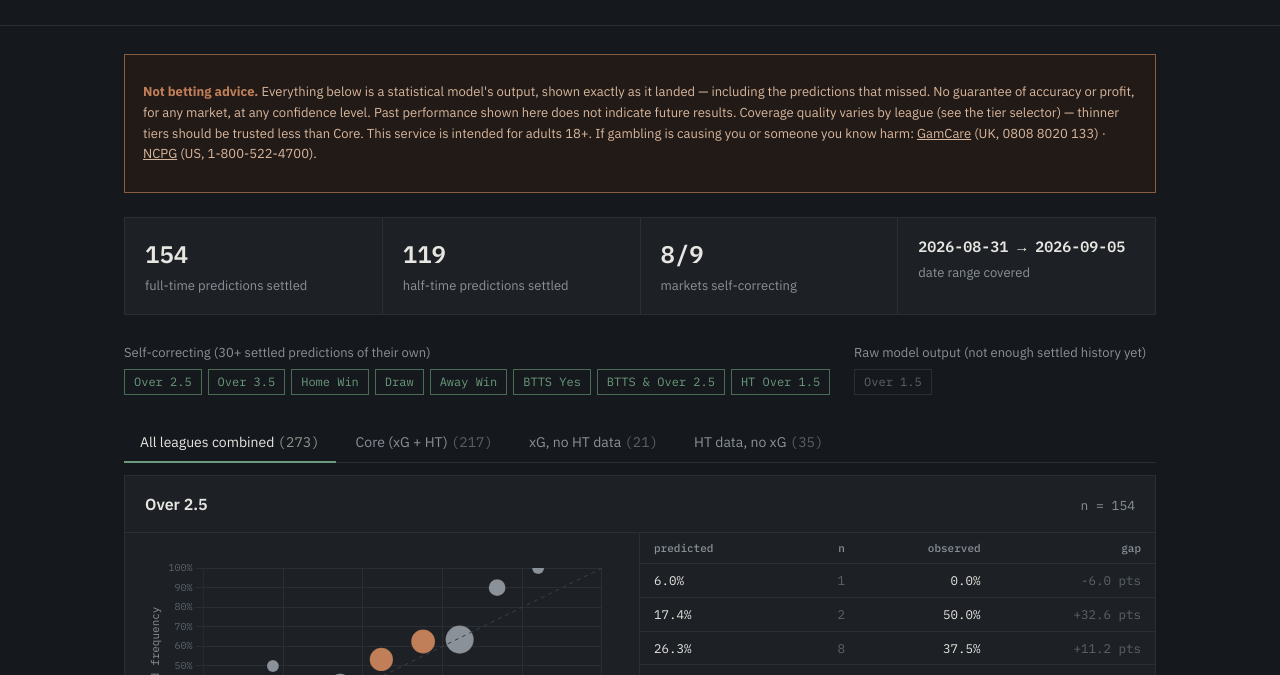
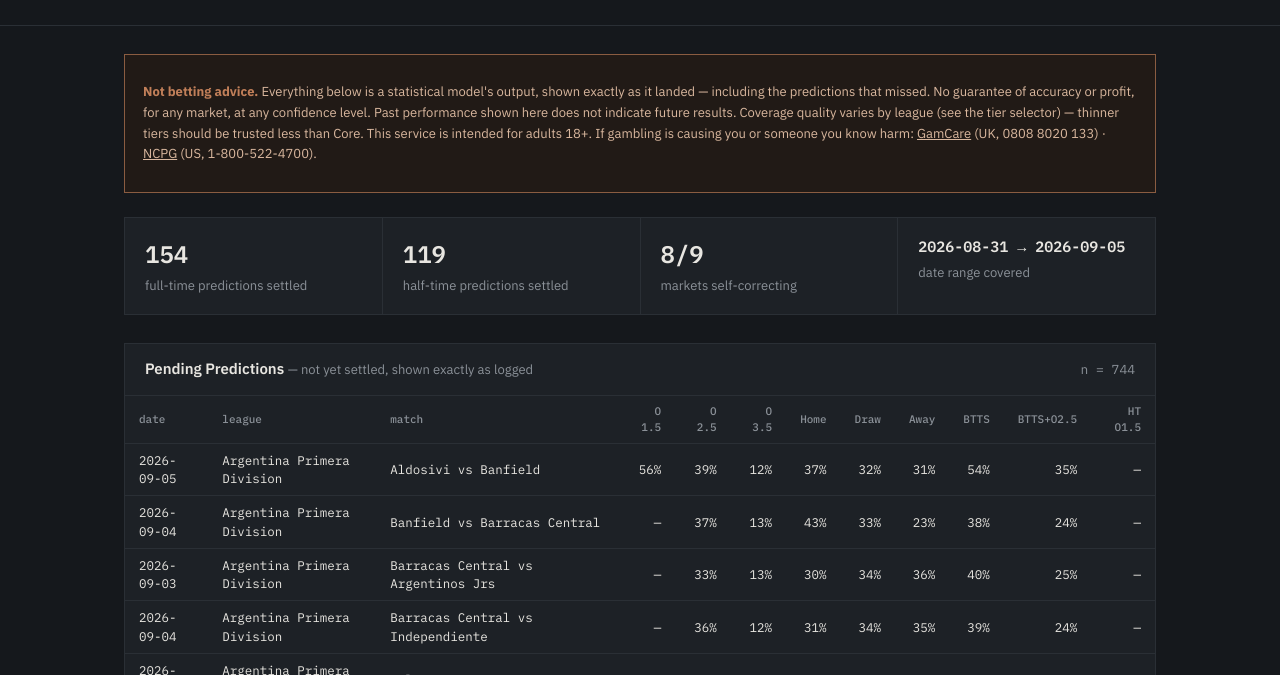
Before and after one commit to francishughes2014-cyber/model-track-record, a plain HTML site: page index.html in a window 1280 px wide. Shown: the part 125-800 px from the top of the page. Drawn offline with Linux system fonts and the light colour scheme.

Commit message:
Update site to latest version, add gitignore

```diff
--- a/index.html
+++ b/index.html
@@ -8,6 +8,7 @@
 <link href="https://fonts.googleapis.com/css2?family=IBM+Plex+Sans:wght@400;500;600;700&family=IBM+Plex+Mono:wght@400;500;600&display=swap" rel="stylesheet">
 <script src="chart.umd.min.js"></script>
 <script src="track_record_data.js"></script>
+<script src="public_predictions_log.js"></script>
 <style>
   :root {
     --bg: #15181C;
@@ -136,6 +137,59 @@
     color: var(--text-dim);
     font-size: 13px;
     margin-top: 4px;
+  }
+
+  .pending-section {
+    border: 1px solid var(--border);
+    background: var(--panel);
+    margin-bottom: 28px;
+  }
+
+  .pending-head {
+    padding: 14px 20px;
+    border-bottom: 1px solid var(--border);
+    display: flex;
+    justify-content: space-between;
+    align-items: baseline;
+    flex-wrap: wrap;
+    gap: 8px;
+  }
+
+  .pending-head h2 {
+    font-size: 15px;
+    font-weight: 600;
+    margin: 0;
+  }
+
+  .pending-sub {
+    font-weight: 400;
+    color: var(--text-dim);
+    font-size: 13px;
+  }
+
+  .pending-n {
+    font-size: 13px;
+    color: var(--text-dim);
+  }
+
+  #pending-table-wrap {
+    overflow-x: auto;
+    max-height: 420px;
+    overflow-y: auto;
+  }
+
+  .pending-empty {
+    padding: 24px 20px;
+    color: var(--text-dimmer);
+    font-size: 13px;
+  }
+
+  .low-conf-tag {
+    font-size: 10px;
+    color: var(--text-dimmer);
+    border: 1px solid var(--border);
+    padding: 1px 5px;
+    margin-left: 6px;
   }
 
   .market-status {
@@ -316,6 +370,15 @@
   </div>
 
   <div class="summary-strip" id="summary-strip"></div>
+
+  <section class="pending-section">
+    <div class="pending-head">
+      <h2>Pending Predictions <span class="pending-sub">— not yet settled, shown exactly as logged</span></h2>
+      <span class="pending-n mono" id="pending-count"></span>
+    </div>
+    <div id="pending-table-wrap"></div>
+  </section>
+
   <div class="market-status" id="market-status"></div>
 
   <div class="tier-select" id="tier-select"></div>
@@ -529,10 +592,57 @@ function renderMarkets(data) {
   });
 }
 
+function renderPending() {
+  const wrap = document.getElementById('pending-table-wrap');
+  const countEl = document.getElementById('pending-count');
+  const preds = typeof PENDING_PREDICTIONS !== 'undefined' ? PENDING_PREDICTIONS : [];
+
+  countEl.textContent = `n = ${preds.length}`;
+
+  if (preds.length === 0) {
+    wrap.innerHTML = '<div class="pending-empty">No pending predictions right now — check back once the next batch is logged.</div>';
+    return;
+  }
+
+  const marketCols = [
+    ['model_prob_over15', 'O 1.5'], ['model_prob_over', 'O 2.5'], ['model_prob_over35', 'O 3.5'],
+    ['model_prob_home', 'Home'], ['model_prob_draw', 'Draw'], ['model_prob_away', 'Away'],
+    ['model_prob_btts_yes', 'BTTS'], ['model_prob_btts_over25', 'BTTS+O2.5'],
+    ['model_prob_ht_over15', 'HT O1.5'],
+  ];
+
+  wrap.innerHTML = `
+    <table>
+      <thead><tr>
+        <th style="text-align:left">date</th>
+        <th style="text-align:left">league</th>
+        <th style="text-align:left">match</th>
+        ${marketCols.map(([, label]) => `<th>${label}</th>`).join('')}
+      </tr></thead>
+      <tbody>
+        ${preds.map(p => `
+          <tr>
+            <td style="text-align:left">${p.date_logged || ''}</td>
+            <td style="text-align:left">${p.league || ''}</td>
+            <td style="text-align:left">${p.home_team} vs ${p.away_team}${
+              p.low_confidence === true || p.low_confidence === 'True'
+                ? '<span class="low-conf-tag">low n</span>' : ''}</td>
+            ${marketCols.map(([col]) => {
+              const v = p[col];
+              return `<td>${v !== undefined && v !== '' ? (v * 100).toFixed(0) + '%' : '—'}</td>`;
+            }).join('')}
+          </tr>
+        `).join('')}
+      </tbody>
+    </table>
+  `;
+}
+
 function renderAll(data) {
   renderSummary(data);
   renderTierSelect(data);
   renderMarkets(data);
+  renderPending();
 }
 
 if (typeof TRACK_RECORD_DATA !== 'undefined') {
```
Also changed, not shown: 1 other file.
